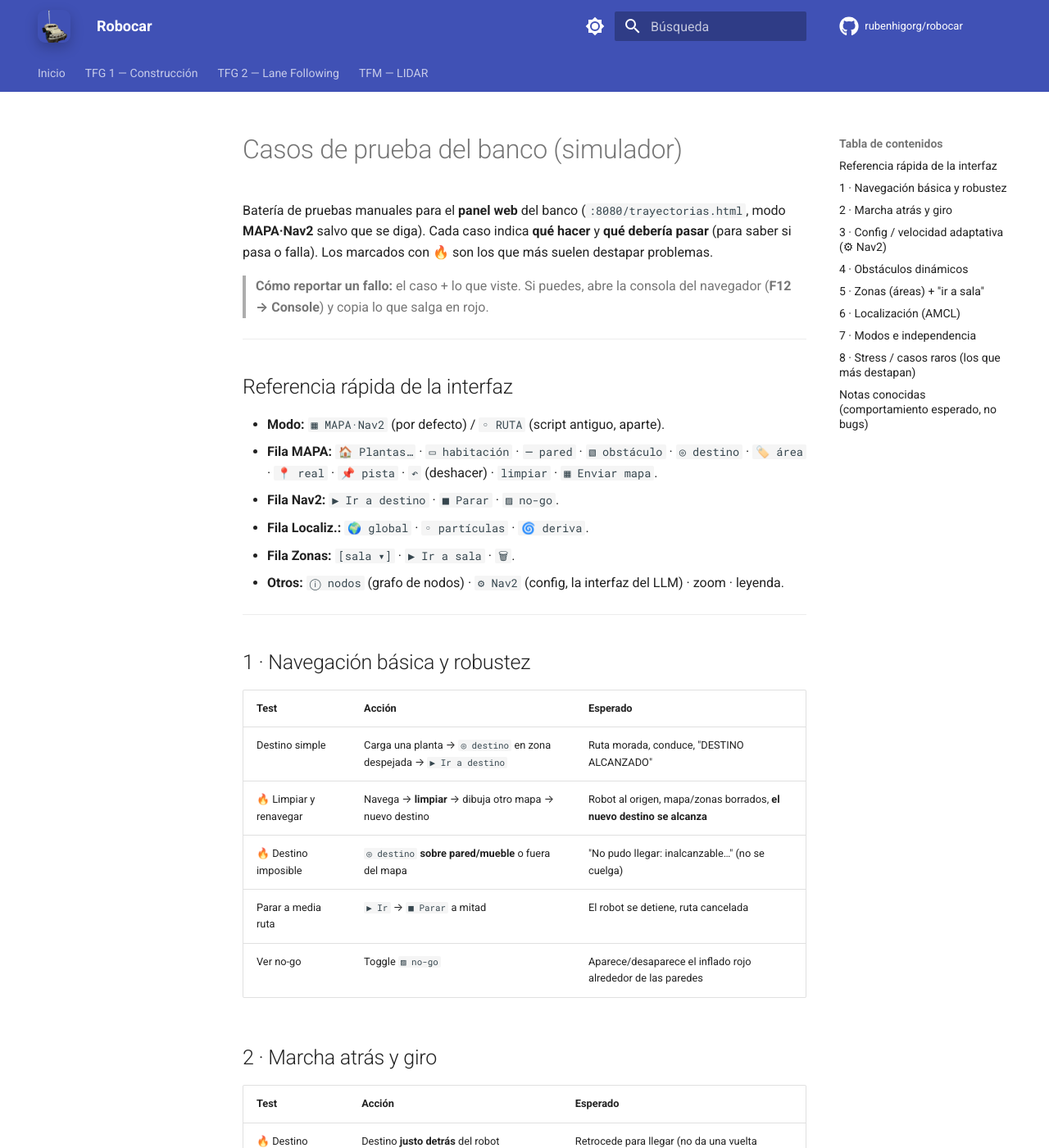
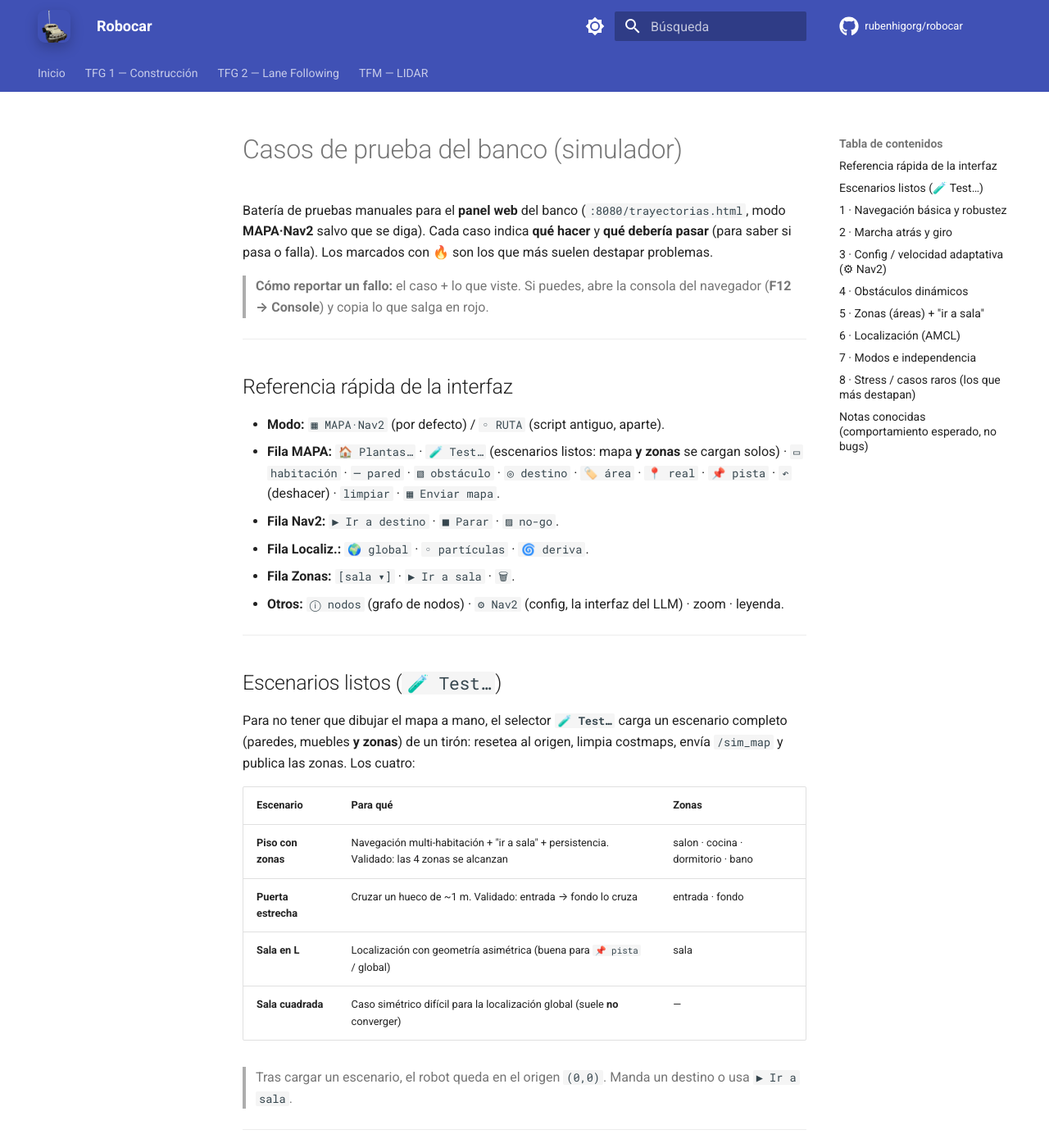
Before and after one commit to rubenhigorg/robocar, an MkDocs documentation site: the page built from docs/tfm/casos-prueba-banco.md, in a window 1280 px wide and 1400 px high. Shown: the whole window at 82% size. Built offline with MkDocs 1.6.1 and Material for MkDocs 9.7.7, drawn with Linux system fonts in a browser that asks for light colours; comment, search, counter and statistics services are not loaded.

Commit message:
banco: escenarios de prueba listos en el panel (selector Test)
- trayectorias.html: selector "Test..." (4 escenarios) que carga mapa+zonas
  de un tiron (reset origen + clear costmaps + /sim_map + /map_areas/set):
  Piso con zonas, Puerta estrecha, Sala en L, Sala cuadrada.
  Validado por nav real en banco: piso alcanza las 4 zonas;
  puerta estrecha (~1m) se cruza (entrada->fondo).
- casos-prueba-banco.md: seccion "Escenarios listos" + referencia en la UI.

```diff
--- a/docs/tfm/casos-prueba-banco.md
+++ b/docs/tfm/casos-prueba-banco.md
@@ -12,12 +12,29 @@ si pasa o falla). Los marcados con 🔥 son los que más suelen destapar problem
 ## Referencia rápida de la interfaz
 
 - **Modo:** `▦ MAPA·Nav2` (por defecto) / `◦ RUTA` (script antiguo, aparte).
-- **Fila MAPA:** `🏠 Plantas…` · `▭ habitación` · `─ pared` · `▧ obstáculo` · `◎ destino` ·
+- **Fila MAPA:** `🏠 Plantas…` · `🧪 Test…` (escenarios listos: mapa **y zonas** se cargan solos) · `▭ habitación` · `─ pared` · `▧ obstáculo` · `◎ destino` ·
   `🏷️ área` · `📍 real` · `📌 pista` · `↶` (deshacer) · `limpiar` · `▦ Enviar mapa`.
 - **Fila Nav2:** `▶ Ir a destino` · `■ Parar` · `▨ no-go`.
 - **Fila Localiz.:** `🌍 global` · `◦ partículas` · `🌀 deriva`.
 - **Fila Zonas:** `[sala ▾]` · `▶ Ir a sala` · `🗑`.
 - **Otros:** `ⓘ nodos` (grafo de nodos) · `⚙ Nav2` (config, la interfaz del LLM) · zoom · leyenda.
+
+---
+
+## Escenarios listos (`🧪 Test…`)
+
+Para no tener que dibujar el mapa a mano, el selector **`🧪 Test…`** carga un escenario completo
+(paredes, muebles **y zonas**) de un tirón: resetea al origen, limpia costmaps, envía `/sim_map` y
+publica las zonas. Los cuatro:
+
+| Escenario | Para qué | Zonas |
+|---|---|---|
+| **Piso con zonas** | Navegación multi-habitación + "ir a sala" + persistencia. Validado: las 4 zonas se alcanzan | salon · cocina · dormitorio · bano |
+| **Puerta estrecha** | Cruzar un hueco de ~1 m. Validado: entrada → fondo lo cruza | entrada · fondo |
+| **Sala en L** | Localización con geometría asimétrica (buena para `📌 pista` / global) | sala |
+| **Sala cuadrada** | Caso simétrico difícil para la localización global (suele **no** converger) | — |
+
+> Tras cargar un escenario, el robot queda en el origen `(0,0)`. Manda un destino o usa `▶ Ir a sala`.
 
 ---
 
```
Also changed, not shown: tools/car-panel/static/trayectorias.html (+26 -0 lines).
